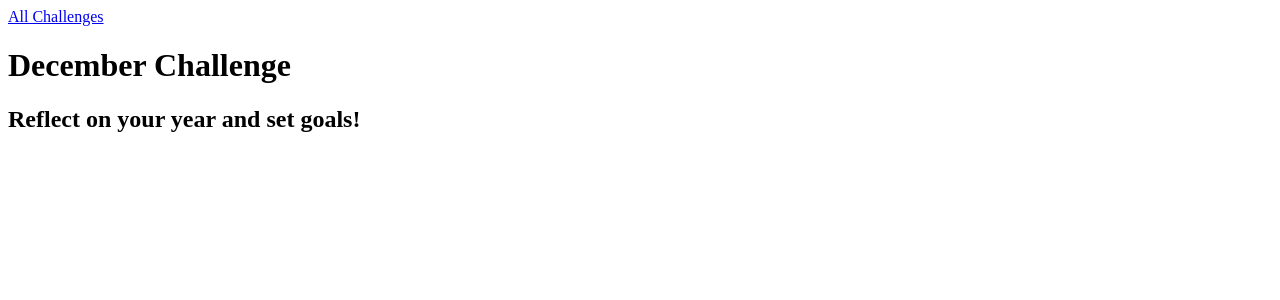
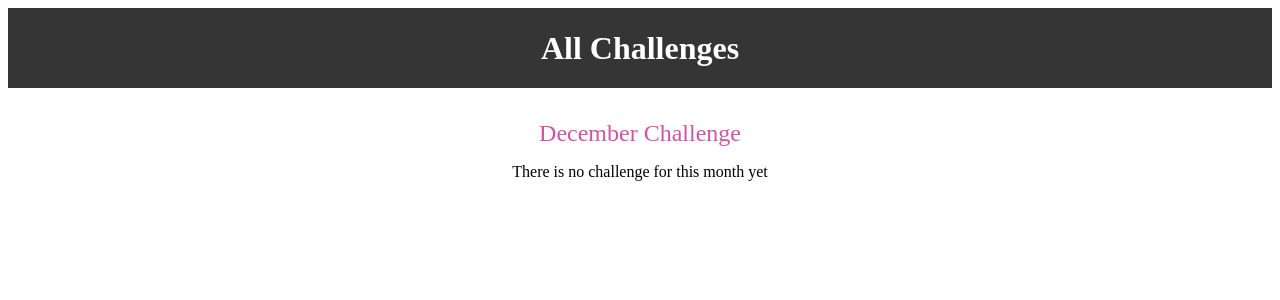
Before and after one commit to Elmira821/Django-course, a Django app: page /challenges/december/ in a window 1280 px wide. Shown: the top 300 px of the page. Run offline with Django 5.2, Linux system fonts and the light colour scheme.

Commit message:
modified:   challenges/__pycache__/views.cpython-312.pyc 	new file:   challenges/static/challenges/challenge.css 	new file:   challenges/static/challenges/challenges.css 	new file:   challenges/static/challenges/includes/header.css 	modified:   challenges/templates/challenges/challenge.html 	modified:   challenges/templates/challenges/index.html 	modified:   challenges/views.py 	modified:   monthly_challenges/__pycache__/settings.cpython-312.pyc 	modified:   monthly_challenges/settings.py 	new file:   static/base.css 	modified:   templates/base.html

```diff
--- /dev/null
+++ b/challenges/static/challenges/challenge.css
@@ -0,0 +1,22 @@
+h1,
+h2 {
+  text-align: center;
+  color: black;
+}
+
+h1 {
+  font-size: 1.5rem;
+  margin: 2rem 0 1rem 0;
+  font-weight: normal;
+  color: #cf54a6;
+}
+
+h2 {
+  font-size: 3rem;
+  font-weight: bold;
+}
+
+.fallback {
+  text-align: center;
+  color: black
+}
--- /dev/null
+++ b/challenges/static/challenges/includes/header.css
@@ -0,0 +1,25 @@
+header {
+    width: 100%;
+    height: 5rem;
+    background-color: #353535;
+  }
+
+  header nav {
+    width: 100%;
+    height: 100%;
+    display: flex;
+    justify-content: center;
+    align-items: center;
+  }
+
+  header nav a {
+    color: white;
+    font-size: 2rem;
+    font-weight: bold;
+    text-decoration: none;
+  }
+
+  header nav a:hover,
+  header nav a:active {
+    color: #cf54a6;
+  }
--- a/challenges/templates/challenges/challenge.html
+++ b/challenges/templates/challenges/challenge.html
@@ -1,4 +1,10 @@
 {% extends "base.html" %}
+{% load static %}
+
+{% block css_files %}
+    <link rel="stylesheet" href="{% static "challenges/challenge.css" %} ">
+    <link rel="stylesheet" href="{% static "challenges/includes/header.css" %} ">
+{% endblock  %}
 
 {% block page_title %}
     {{ monthly|title }} Challenge
@@ -11,7 +17,7 @@
     {% if text %}
         <h2>{{ text }}</h2>
     {% else %}
-        <p>There is no challenge for this month yet</p>
+        <p class="fallback">There is no challenge for this month yet</p>
     {% endif %}
 {% endblock %}
 
--- a/challenges/views.py
+++ b/challenges/views.py
@@ -18,7 +18,7 @@ monthly_challenges = {
     'september': "Practice meditation every day!",
     'october': "Learn a new skill!",
     'november': "Volunteer at a local charity!",
-    'december': "Reflect on your year and set goals!",
+    'december': None,
 }
 
 
--- a/monthly_challenges/settings.py
+++ b/monthly_challenges/settings.py
@@ -121,7 +121,12 @@ USE_TZ = True
 
 STATIC_URL = 'static/'
 
+
 # Default primary key field type
 # https://docs.djangoproject.com/en/5.0/ref/settings/#default-auto-field
 
 DEFAULT_AUTO_FIELD = 'django.db.models.BigAutoField'
+
+STATICFILES_DIRS = [
+    BASE_DIR / "static"
+]
--- a/templates/base.html
+++ b/templates/base.html
@@ -1,9 +1,15 @@
+{% load static %}
+
 <!DOCTYPE html>
 <html lang="en">
 <head>
     <meta charset="UTF-8">
     <meta name="viewport" content="width=device-width, initial-scale=1.0">
     <title>{% block page_title %}My Challenges{% endblock %}</title>
+
+    <link ref="stylesheet" href="{% static "base.css" %} "> <!--this is general stylesheet. below is specific-->
+    {% block css_files %}   <!-- to inject our css file here-->
+    {% endblock %}
 </head>
 <body>
    {% block content %}{% endblock %}
```
Also changed, not shown: challenges/static/challenges/challenges.css (added, +37 -0 lines), challenges/templates/challenges/index.html (+11 -7 lines), static/base.css (added, +10 -0 lines).
